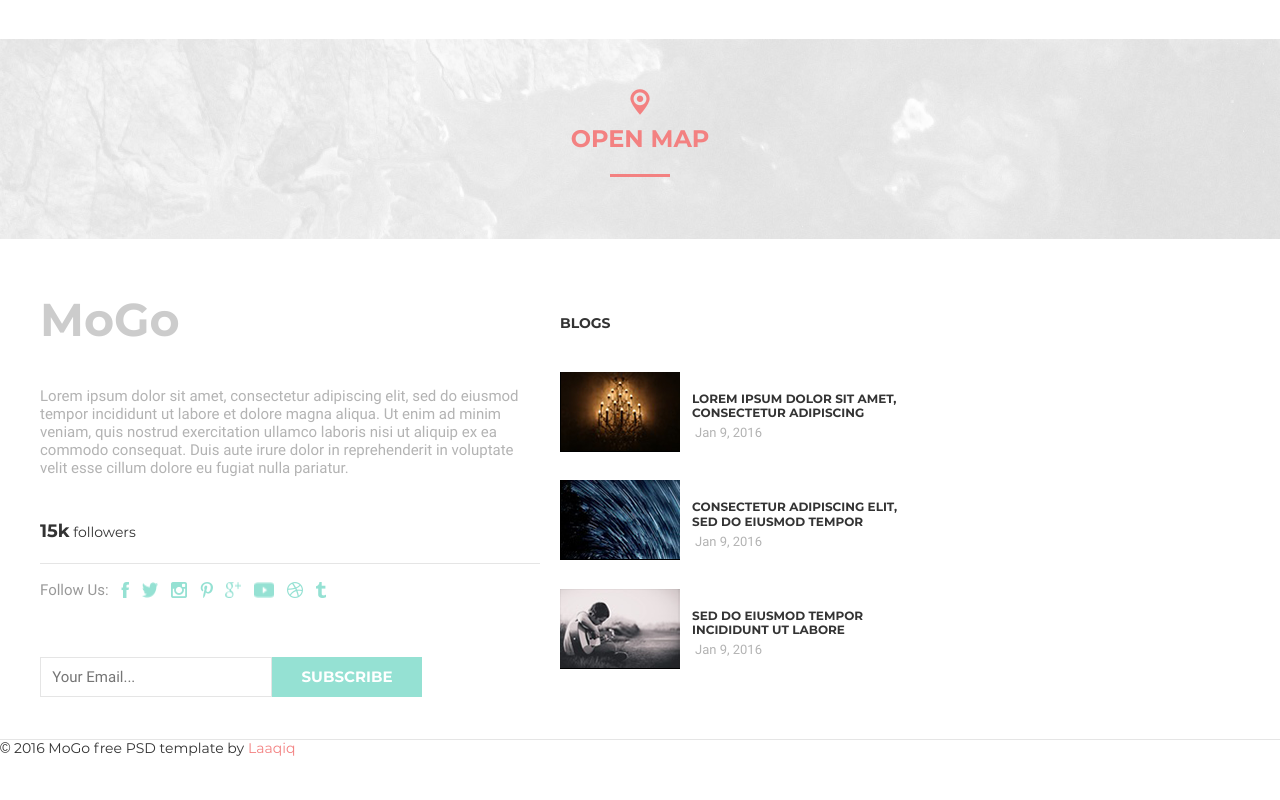
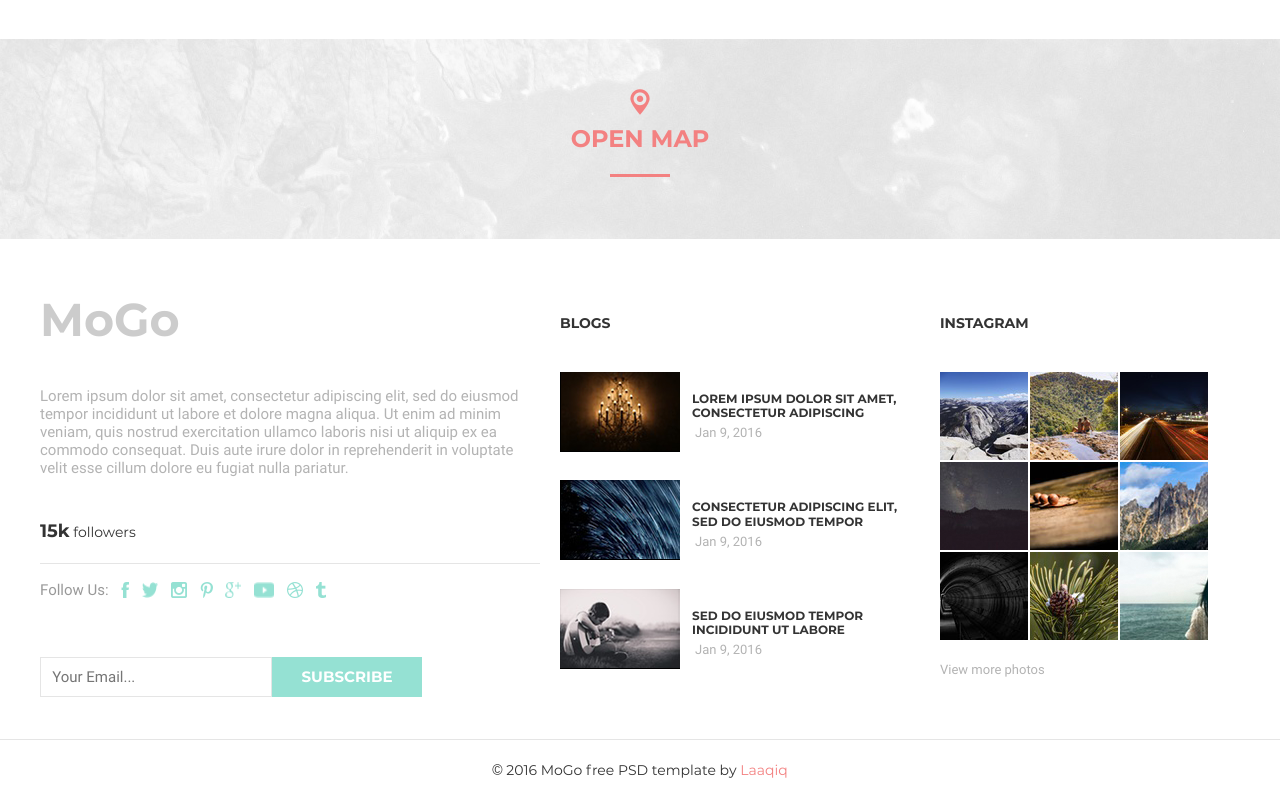
Before and after one commit to Warek01/MOGO, a website: page index.html in a window 1280 px wide. Shown: the part 8996-9796 px from the top of the page. Drawn offline with Linux system fonts and the light colour scheme.

Commit message:
Finished content adding

```diff
--- a/index.html
+++ b/index.html
@@ -647,15 +647,15 @@
                     </div>
                 </div>
                 <div class="titles">
-                    <span>
+                    <a href="">
                         lorem ipsum dolor sit amet
-                    </span>
-                    <span>
+                    </a>
+                    <a href="">
                         sed doeiusmod tempor
-                    </span>
-                    <span>
+                    </a>
+                    <a href="">
                         incididunt ut labore el dolore
-                    </span>
+                    </a>
                 </div>
                 <div class="texts">
                     <span>
@@ -795,7 +795,21 @@
                 </div>
             </div>
             <div class="container3">
-
+                <p class="logo">instagram</p>
+                <div class="photos">
+                    <img src="./img/instagram/1.png" alt="">
+                    <img src="./img/instagram/2.png" alt="">
+                    <img src="./img/instagram/3.png" alt="">
+                    <img src="./img/instagram/4.png" alt="">
+                    <img src="./img/instagram/5.png" alt="">
+                    <img src="./img/instagram/6.png" alt="">
+                    <img src="./img/instagram/7.png" alt="">
+                    <img src="./img/instagram/8.png" alt="">
+                    <img src="./img/instagram/9.png" alt="">
+                </div>
+                <a class="more" href="">
+                    View more photos
+                </a>
             </div>
         </div>
     </div>
--- a/style.scss
+++ b/style.scss
@@ -1242,10 +1242,18 @@ header {
             display: flex;
             justify-content: space-between;
 
-            span {
+            a {
+                display: inline-block;
                 width: 380px;
+                color: #333;
+                text-decoration: none;
                 text-transform: uppercase;
                 font-size: 14px;
+                transition: all .15s ease;
+
+                &:hover {
+                    color: #95e1d3;
+                }
             }
 
 
@@ -1474,6 +1482,7 @@ header {
             font-family: "Montserrat";
             font-weight: bold;
             font-size: 14px;
+            cursor: default;
         }
 
         .title {
@@ -1520,10 +1529,50 @@ header {
         position: relative;
         width: 300px;
         height: 100%;
-    }
-}
+
+        .logo {
+            position: relative;
+            margin-top: 76px;
+            font-weight: bold;
+            font-size: 14px;
+            text-transform: uppercase;
+            cursor: default;
+        }
+
+        .photos {
+            position: relative;
+            display: grid;
+            width: 270px;
+            height: 270px;
+            grid-template-rows: auto auto auto;
+            grid-template-columns: auto auto auto;
+            margin-top: 40px;
+
+            img {
+                cursor: pointer;
+
+                &:hover { outline: 2px solid #95e1d3; }
+            }
+        }
+
+        .more {
+            display: inline-block;
+            position: relative;
+            margin-top: 15px;
+            @include roboto-lightItalic;
+            text-decoration: none;
+            font-size: 13px;
+            transition: all .15s ease;
+
+            &:hover {
+                color: #95e1d3;
+            }
+        }
+    }
+} /* .pre-foto */
 
 footer {
+    display: flex;
     height: 60px;
     width: 100%;
     align-items: center;
```
Also changed, not shown: style.css.
